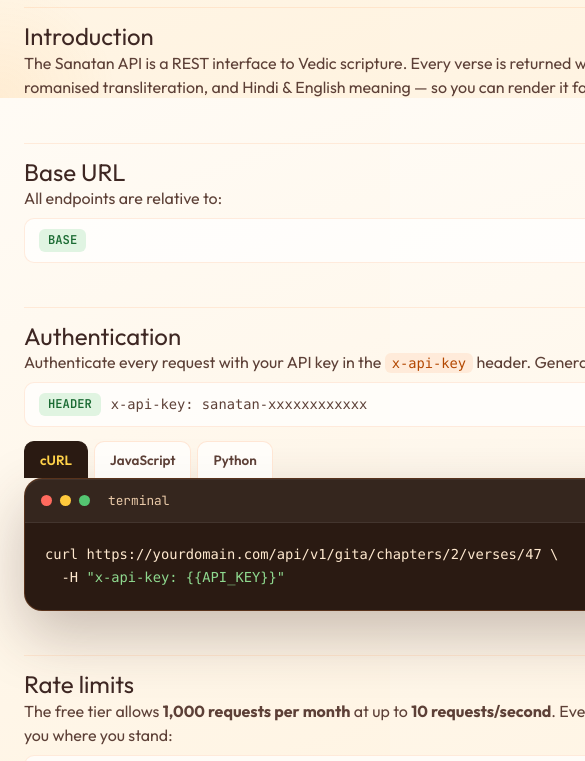
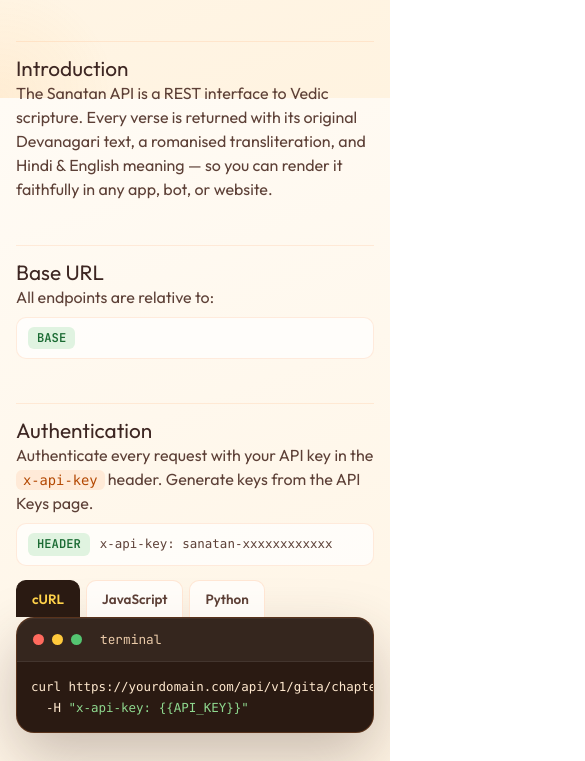
Before and after one commit to pandasuryanarayan/Sanatan-API, a plain HTML site: page frontend/docs.html in a window 390 px wide. Shown: the part 746-1507 px from the top of the page, 585 px wide, since content can reach past the window. Drawn offline with nearby package versions, Linux system fonts and the light colour scheme; a script that the page names is missing.

Commit message:
Docs mobile: eliminate horizontal scroll, fit small screens

```diff
--- a/frontend/assets/style.css
+++ b/frontend/assets/style.css
@@ -329,6 +329,23 @@ table.tbl tr:hover td{background:rgba(255,140,66,0.05)}
 .method.post{background:rgba(255,158,27,0.20);color:#8A4B00}
 @media(max-width:900px){.docs{grid-template-columns:1fr}.docs-toc{position:static}}
 
+/* ---------- Docs on small screens: never scroll the page sideways ---------- */
+/* Grid children default to min-width:auto, so long code/URL strings stretch
+   the track past the viewport. Clamp them and wrap/break instead. */
+.docs-body{min-width:0}
+.endpoint{flex-wrap:wrap;min-width:0}
+.endpoint .method{flex-shrink:0}
+.endpoint code{min-width:0;overflow-wrap:anywhere;word-break:break-word}
+.tabs{flex-wrap:wrap}
+code.inline{overflow-wrap:anywhere}
+body{overflow-x:clip} /* safety net; `clip` (not hidden) keeps sticky TOC working */
+@media(max-width:640px){
+  .docs{padding:28px 16px 60px;gap:28px}
+  .docs-body h2{font-size:1.3rem}
+  pre.code{padding:14px;font-size:.78rem}
+  .endpoint{font-size:.78rem;padding:9px 11px}
+}
+
 /* ---------- Utility ---------- */
 .mt-0{margin-top:0}.mb-0{margin-bottom:0}.mt-2{margin-top:16px}.mt-3{margin-top:26px}.mb-2{margin-bottom:16px}
 .flex{display:flex}.between{justify-content:space-between}.items-center{align-items:center}.gap-2{gap:14px}.wrap{flex-wrap:wrap}
```
